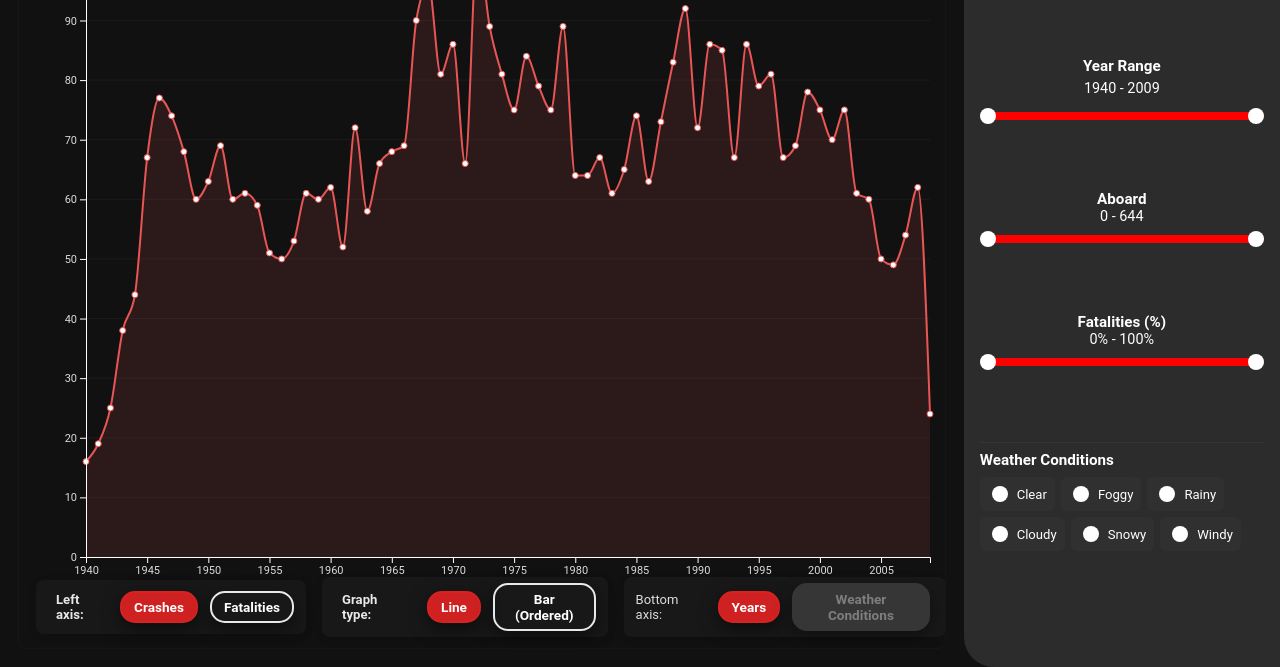
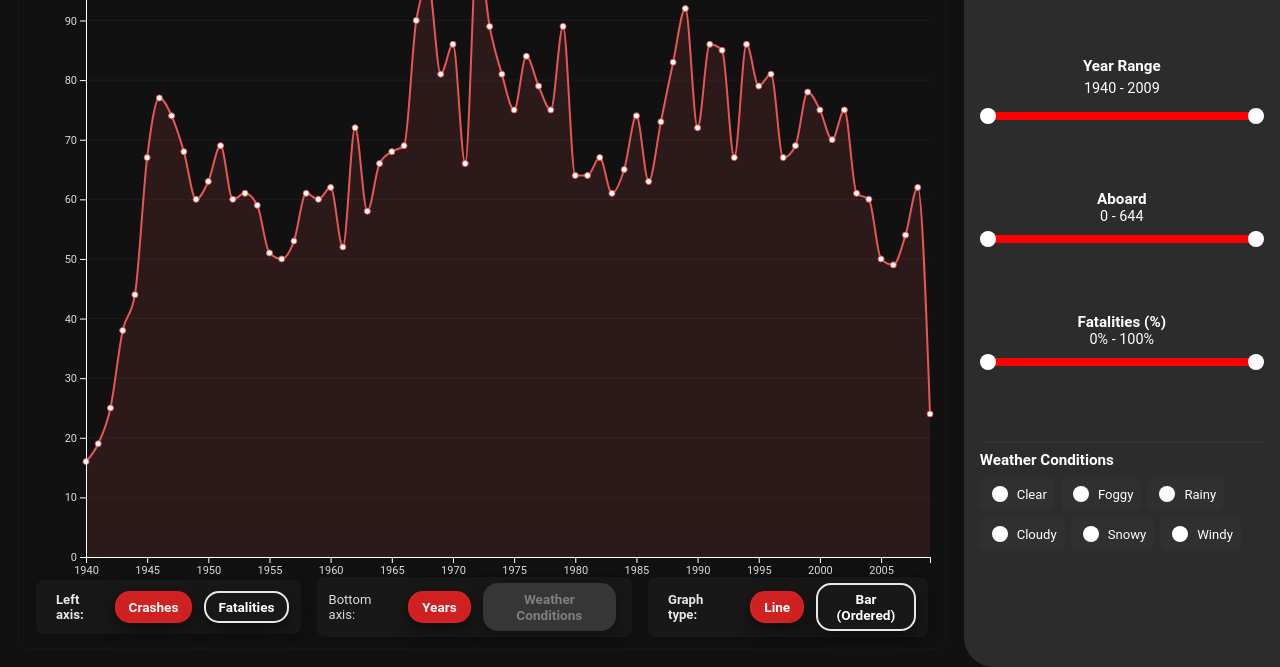
Before and after one commit to miguelgambao/VI-Project, a plain HTML site: page html/graphs.html in a window 1280 px wide. Shown: the part 133-800 px from the top of the page. Drawn offline with nearby package versions, Linux system fonts and the light colour scheme.

Commit message:
adjusted positioning of graph controls

```diff
--- a/css/graphs.css
+++ b/css/graphs.css
@@ -90,6 +90,8 @@
 	left: 18px;
 	z-index: 10;
 	align-items: center;
+	width: calc(100% - 36px);
+	justify-content: space-between;
 }
 
 .axisTypeControls, .chartTypeControls {
@@ -147,6 +149,7 @@
 	border-radius: 8px;
 	box-shadow: 0 2px 8px rgba(0,0,0,0.12);
 	padding: 6px 12px;
+	justify-content: flex-end;
 }
 .chartTypeBtn {
 	/* Match route toggle visuals: transparent base, bold text, rounded pill, white border */
--- a/html/graphs.html
+++ b/html/graphs.html
@@ -29,15 +29,15 @@
                 <button class="axisTypeBtn active" data-type="crashes">Crashes</button>
                 <button class="axisTypeBtn" data-type="fatalities">Fatalities</button>
               </div>
+              <div id="bottomAxisControls" class="bottomAxisControls">
+                <div class="bottomAxisLabel">Bottom axis:</div>
+                <button class="bottomAxisBtn active" data-type="years">Years</button>
+                <button class="bottomAxisBtn disabled" data-type="weather">Weather Conditions</button>
+              </div>
               <div id="chartTypeControls" class="chartTypeControls">
                 <div class="chartTypeLabel">Graph type:</div>
                 <button class="chartTypeBtn active" data-type="line">Line</button>
                 <button class="chartTypeBtn" data-type="bar">Bar (Ordered)</button>
-              </div>
-              <div id="bottomAxisControls" class="bottomAxisControls">
-                <div class="bottomAxisLabel">Bottom axis:</div>
-                <button class="bottomAxisBtn active" data-type="years">Years</button>
-                <button class="bottomAxisBtn disabled" data-type="weather">Weather Conditions</button>
               </div>
             </div>
           </div>
```
